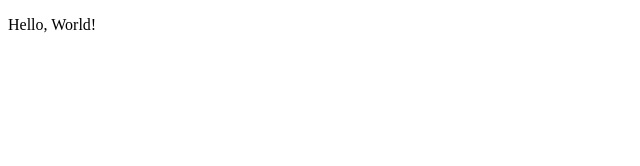
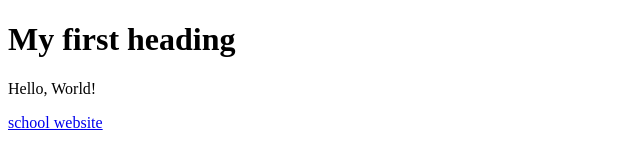
Before and after one commit to ChrisRobby/ICS2O, a plain HTML site: page Unit1/Unit1-01/index2.html in a window 1280 px wide. Shown: the whole page, without its empty margins (0-640 px from the left). Drawn offline with Linux system fonts and the light colour scheme.

Commit message:
Update index2.html

```diff
--- a/Unit1/Unit1-01/index2.html
+++ b/Unit1/Unit1-01/index2.html
@@ -2,9 +2,11 @@
 <html>
   <head>
     <metacharset="utf-8">
-    <title>My First web page!</title>
+    <title>My second web page!</title>
   </head>
   <body>
+    <h1>My first heading</h1>
     <p>Hello, World!</p>
+    <a href="https://shh.ocsb.ca">school website</a>
   </body>
 </html>
```
